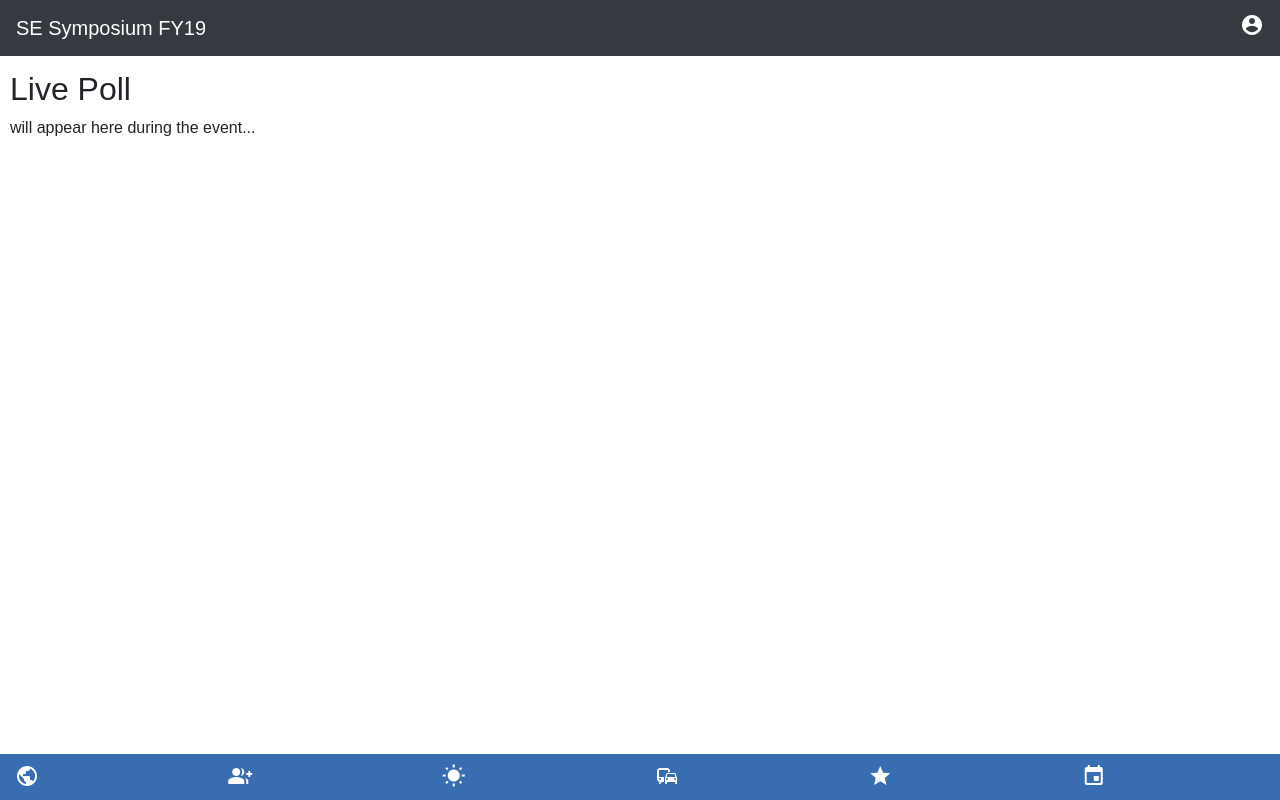
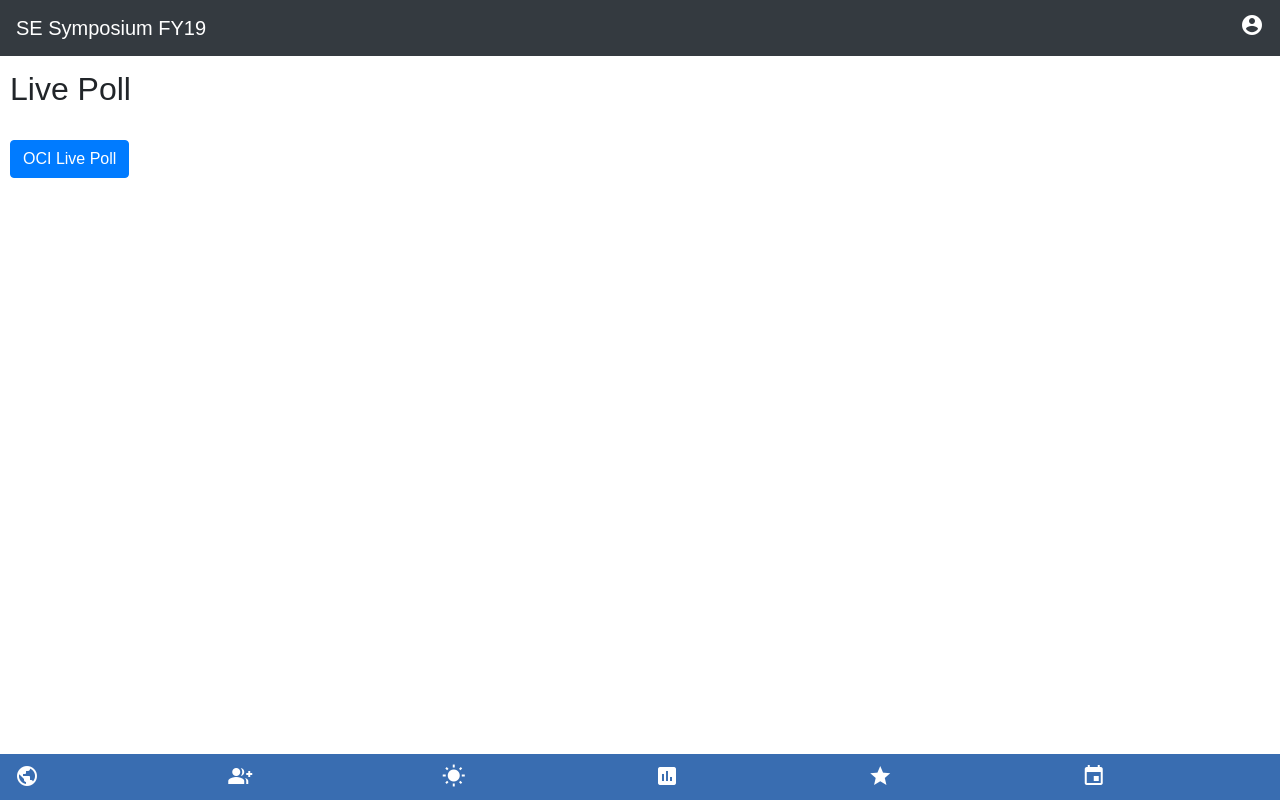
Before and after one commit to sanjeevgopinath/social_experience, a React (Create React App) app: page /livePoll in a window 1280 px wide. Built offline with nearby package versions, Linux system fonts and the light colour scheme; sample sign-in values are in the browser's storage; a web font is replaced by a local one.

Commit message:
Push Live Poll

```diff
--- a/src/Footer.js
+++ b/src/Footer.js
@@ -17,7 +17,7 @@ class Footer extends Component {
                             <Link to={`/morningActivities`}><span class="material-icons bottom-bar-icon">wb_sunny</span></Link>
                         </div>
                         <div class="col-2">
-                            <Link to={`/cityTour`}><span class="material-icons bottom-bar-icon">commute</span></Link>
+                            <Link to={`/livePoll`}><span class="material-icons bottom-bar-icon">poll</span></Link>
                         </div>
                         <div class="col-2">
                             <Link to={`/appDevLinks`}><span class="material-icons bottom-bar-icon">star</span></Link>
--- a/src/livePoll.js
+++ b/src/livePoll.js
@@ -6,7 +6,8 @@ class livePoll extends Component {
         return(
             <div>
                 <h2>Live Poll</h2>
-                <div>will appear here during the event...</div>
+                <br />
+                <div><a href="http://bit.ly/sesymp" class="btn btn-primary">OCI Live Poll</a></div>
             </div>
         );
     }
```
